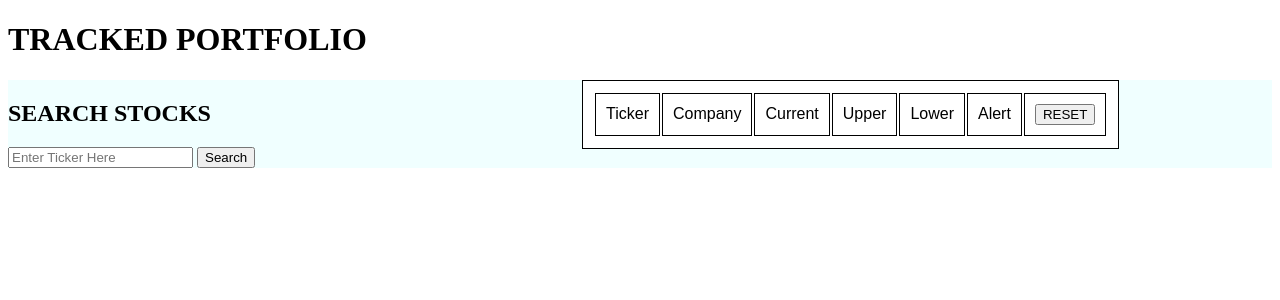
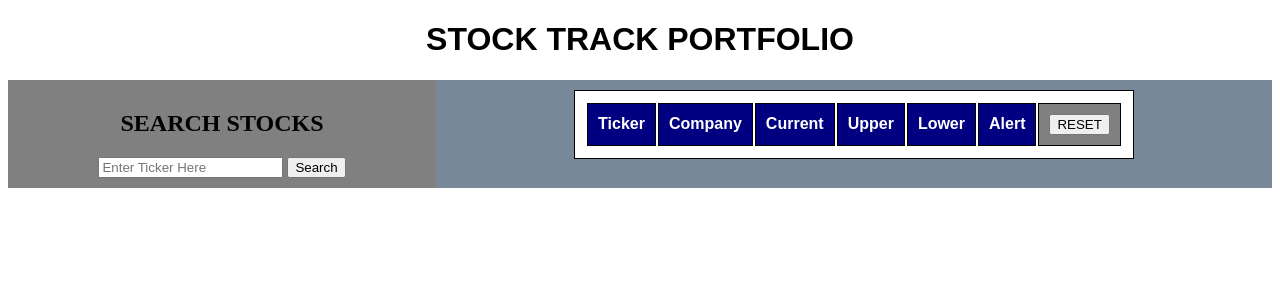
Before and after one commit to kxrKevin/Stock-Alert-Email-Webapp, a Django app: page /portfolio/ in a window 1280 px wide. Shown: the top 300 px of the page. Run offline with Django 4.2, Linux system fonts and the light colour scheme; data that the repository does not hold is empty.

Commit message:
Fixed add_stock redirecetion issue, new UI update, added stock data caching feature for when market closes

```diff
--- a/backend/stocks/models.py
+++ b/backend/stocks/models.py
@@ -16,6 +16,9 @@ class TrackedStock(models.Model):
 
     upperAlertTriggered = models.BooleanField(default = False)
     lowerAlertTriggered = models.BooleanField(default = False)
+
+    marketClosed = models.BooleanField(default = False)
+    latestPrice = models.DecimalField(max_digits = 10, decimal_places=2, default=0.00)
 
     last_alert_type = models.CharField(max_length=20, null=True, blank=True)
 
--- a/backend/stocks/templates/stocks/portfolio.html
+++ b/backend/stocks/templates/stocks/portfolio.html
@@ -5,14 +5,10 @@
 <title>PORTFOLIO</title>
 
 <script>
-    // Your polling logic here
-    // ~20-30 lines total
+
 </script>
 
 <body>
-
-
-
 
 <style>
     table,
@@ -25,11 +21,17 @@
         margin: auto;
         font-family: Arial;
     }
+
+    h1 {
+        justify-content: center;
     }
 
-    h1 {
-        font-family: Arial;
-        justify-content: center;
+    #maintitle{
+        font-family: arial;
+    }
+
+    #resetbutton{
+        background-color: grey;
     }
 
     .container {
@@ -38,32 +40,55 @@
 
     .search-selection {
         flex: 1;
-        background-color: azure;
+        padding: 10px;
+        background-color: grey;
     }
 
     .portfolio-section {
+        padding: 10px;
         flex: 2;
-        background-color: azure;
+        background-color: lightslategray;
     }
+
+    .portfolio-variables{
+        background-color: navy;
+        color:white;
+        font-weight: bold;
+    }
+
+    .portfolio-values{
+        background-color: white;
+    }
+
+    .search-results{
+        padding: 10px;
+        margin-top: 10px;
+        background-color: yellow;
+        font-family:Arial;
+    }
+
+
 </style>
 
-<h1>TRACKED PORTFOLIO</h1>
+<h1 id="maintitle"><center>STOCK TRACK PORTFOLIO</center></h1>
 
 <div class="container">
 
     <div class="search-selection">
-        <h2>SEARCH STOCKS</h2>
+        <h2><center>SEARCH STOCKS</center></h2>
 
         <form method="POST">
+            <center>
             {% csrf_token %}
             <input type="text" name="ticker" placeholder="Enter Ticker Here">
             <button type="submit" name="search">Search</button>
+            </center>
         </form>
 
         {% if search_results %}
             <div class="search-results">
                 <h3>{{ search_results.ticker }} | {{ search_results.company_name }}</h3>
-                <p>Current Price: {{ search_results.current_price }}</p>
+                <p>Current Price: ${{ search_results.current_price }}</p>
 
                 <form method="POST">
 
@@ -92,13 +117,13 @@
     <div class="portfolio-section">
         <table>
             <tr>
-                <td>Ticker</td>
-                <td>Company</td>
-                <td>Current</td>
-                <td>Upper</td>
-                <td>Lower</td>
-                <td>Alert</td>
-                <td>
+                <td class="portfolio-variables">Ticker</td>
+                <td class="portfolio-variables">Company</td>
+                <td class="portfolio-variables">Current</td>
+                <td class="portfolio-variables">Upper</td>
+                <td class="portfolio-variables">Lower</td>
+                <td class="portfolio-variables">Alert</td>
+                <td id="resetbutton">
                     <form method="POST">
                         {% csrf_token %}
                             <input type="hidden" name="resetAlerts">
@@ -107,12 +132,12 @@
                 </td>
             </tr>
             {% for item in stock_data %}
-            <tr>
+            <tr class="portfolio-values">
                 <td>{{ item.ticker }}</td>
                 <td>{{ item.company_name }}</td>
-                <td>{{ item.current_price }}</td>
-                <td>{{ item.upperLimit }}</td>
-                <td>{{ item.lowerLimit }}</td>
+                <td>${{ item.current_price }}</td>
+                <td>${{ item.upperLimit }}</td>
+                <td>${{ item.lowerLimit }}</td>
                 <td>
                     {% if item.alertEnabled %}
                     ON
@@ -136,7 +161,6 @@
 </div>
 
 <script>
-    // Refresh page every 60 seconds
     setInterval(() => location.reload(), 60000);
 </script>
 
--- a/backend/stocks/views.py
+++ b/backend/stocks/views.py
@@ -1,6 +1,7 @@
 from django.shortcuts import render, get_object_or_404, redirect
 from .models import TrackedStock
 from .services import search_stock
+from datetime import datetime
 
 from django.core.mail import send_mail
 from django.conf import settings
@@ -10,6 +11,13 @@ def portfolio_view(request):
     # Portfolio Logic
     stock_data = []
     search_results = None
+
+    if 9 < datetime.now().time().hour < 16:
+        print(datetime.now().time())
+        print("MARKETS ARE CURRENTLY OPEN")
+    else:
+        print(datetime.now().time())
+        print("MARKETS ARE CURRENTLY CLOSED")
 
     # Search Results
     if request.method == 'POST':
@@ -38,6 +46,9 @@ def portfolio_view(request):
                 lowerLimit = lLimit,
                 alertEnabled = alerton
             )
+
+            return redirect('portfolio')
+
         elif 'delete' in request.POST:
             stock_id = request.POST.get('stock_id')
             stocks = get_object_or_404(TrackedStock, id=stock_id)
@@ -50,12 +61,29 @@ def portfolio_view(request):
                 rstock.lowerAlertTriggered = False
 
     for stock in stockList:
-        current_price = stock.get_current_price()
+
+        current_price = 0
+
+        # Condition if Markets are CLosed but the app is retrieving stock price data for the first time
+        if (16 < datetime.now().time().hour or datetime.now().time().hour < 9) and stock.marketClosed == False:
+            current_price = stock.get_current_price()
+            print("CACHING STOCK PRICE...")
+            stock.latestPrice = current_price
+            stock.marketClosed = True
+        # Condition if Markets are Closed and stock prices are already saved
+        elif (16 < datetime.now().time().hour or datetime.now().time().hour < 9) and stock.marketClosed == True:
+            print("FETCHING CACHED STOCK DATA")
+            current_price = stock.latestPrice
+        # Operating as usual
+        else:
+            current_price = stock.get_current_price()
+            stock.marketClosed = False
+
         stock_data.append({
             'stock': stock,
             'ticker': stock.ticker,
             'company_name': stock.company_name,
-            'current_price': stock.get_current_price(),
+            'current_price': current_price,
             'upperLimit': stock.upperLimit,
             'lowerLimit': stock.lowerLimit,
             'alertEnabled': stock.alertEnabled
@@ -83,6 +111,7 @@ def portfolio_view(request):
                 )
                 print("SENT LOWER NOTIFICATION EMAIL")
 
+    print("RENDER COMPLETE")
 
     return render(request, 'stocks/portfolio.html', {
         'stock_data':stock_data,
```
Also changed, not shown: backend/stocks/migrations/0002_trackedstock_latestprice_trackedstock_marketclosed.py (added).
